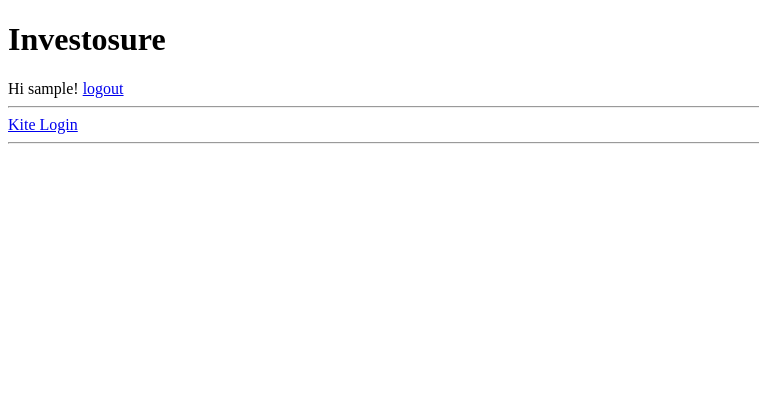
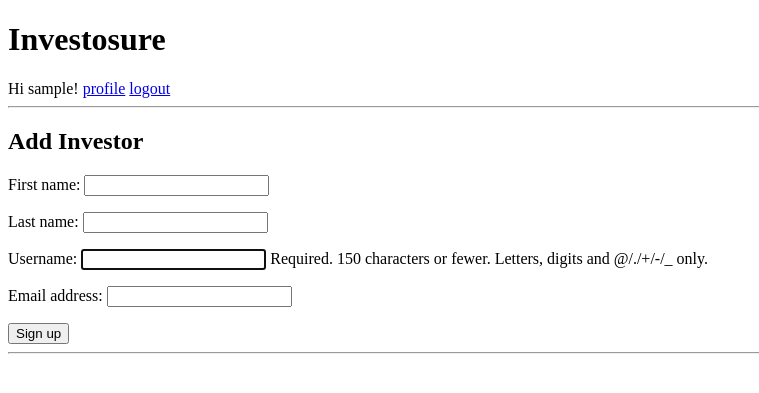
Before and after one commit to crazymerlyn/kite-test, a Django app: page /add_investor in a window 1280 px wide. Shown: the top 393 px of the page, without its empty margins (0-759 px from the left). Run offline with Django 3.2, Linux system fonts and the light colour scheme; the visitor is signed in with stand-in values (Sample User, id 1).

Commit message:
Imlement some more basic functionality

```diff
--- a/kite_test/settings.py
+++ b/kite_test/settings.py
@@ -122,3 +122,4 @@ USE_TZ = True
 
 STATIC_URL = '/static/'
 LOGIN_URL = '/login'
+LOGIN_REDIRECT_URL = '/'
--- /dev/null
+++ b/main/forms.py
@@ -0,0 +1,18 @@
+from django import forms
+from django.contrib.auth.forms import UserCreationForm
+from django.contrib.auth.models import User
+
+class SignupForm(UserCreationForm):
+    class Meta:
+        model = User
+        fields = ('first_name', 'last_name', 'username', 'email')
+
+class AddInvestorForm(UserCreationForm):
+    def __init__(self, *args, **kwargs):
+       super(AddInvestorForm, self).__init__(*args, **kwargs)
+       del self.fields['password1']
+       del self.fields['password2']
+
+    class Meta:
+        model = User
+        fields = ('first_name', 'last_name', 'username', 'email')
--- a/main/models.py
+++ b/main/models.py
@@ -8,12 +8,13 @@ from django.dispatch import receiver
 class Profile(models.Model):
     user = models.OneToOneField(User, on_delete=models.CASCADE)
     is_agent = models.BooleanField(default=False)
-    referer = models.ForeignKey('self', on_delete=models.SET_NULL, null=True)
+    referer = models.ForeignKey(User, on_delete=models.SET_NULL, null=True, blank=True, related_name='investors')
 
 @receiver(post_save, sender=User)
 def create_user_profile(sender, instance, created, **kwargs):
     if created:
         Profile.objects.create(user=instance)
+    instance.profile.save()
 
 @receiver(post_save, sender=User)
 def save_user_profile(sender, instance, **kwargs):
--- /dev/null
+++ b/main/templates/main/add_investor.html
@@ -0,0 +1,10 @@
+{% extends 'main/base.html' %}
+
+{% block content %}
+  <h2>Add Investor</h2>
+  <form method="post">
+    {% csrf_token %}
+    {{ form.as_p }}
+    <button type="submit">Sign up</button>
+  </form>
+{% endblock %}
--- /dev/null
+++ b/main/templates/main/added_investor.html
@@ -0,0 +1,5 @@
+{% extends 'main/base.html' %}
+
+{% block content %}
+The link to change password is {% url 'password_reset_confirm' uid token %}
+{% endblock %}
--- a/main/templates/main/base.html
+++ b/main/templates/main/base.html
@@ -9,9 +9,11 @@
     <h1>Investosure</h1>
     {% if user.is_authenticated %}
       Hi {{ user.username }}!
+      <a href="{% url 'profile' %}">profile</a>
       <a href="{% url 'logout' %}">logout</a>
     {% else %}
       <a href="{% url 'login' %}">login</a>
+      <a href="{% url 'signup' %}">signup</a>
     {% endif %}
   </header>
   <hr>
--- a/main/urls.py
+++ b/main/urls.py
@@ -1,8 +1,15 @@
 from django.conf.urls import url
+from django.contrib.auth import views as auth_views
 from . import views
 
 urlpatterns = [
-        url('^login', views.login, name='login'),
+        url('^profile', views.profile, name='profile'),
+        url('^signup', views.signup, name='signup'),
+        url('^add_investor', views.add_investor, name='add_investor'),
+        url('^password_reset/$', auth_views.password_reset, name='password_reset'),
+        url(r'^reset/(?P<uidb64>[0-9A-Za-z_\-]+)/(?P<token>[0-9A-Za-z]{1,13}-[0-9A-Za-z]{1,20})/$',
+                auth_views.password_reset_confirm, name='password_reset_confirm'),
+        url(r'^reset/done/$', auth_views.password_reset_complete, name='password_reset_complete'),
         url('^request_token', views.request_token, name='request_token'),
-        url('', views.index, name='index'),
+        url('', views.index, name='home'),
 ]
--- a/main/views.py
+++ b/main/views.py
@@ -1,14 +1,21 @@
 from django.shortcuts import render, redirect
+from django.contrib.auth import login, authenticate
+from django.contrib.auth.models import User
 from django.contrib.auth.decorators import login_required
+from django.contrib.auth.tokens import default_token_generator
+from django.utils.encoding import force_text
+from django.utils.http import urlsafe_base64_encode
+from django.db import transaction
 from kiteconnect import KiteConnect
 import os
+
+from .forms import SignupForm, AddInvestorForm
 
 api_key = os.environ['API_KEY']
 api_secret = os.environ['API_SECRET']
 
 # Create your views here.
 
-@login_required
 def index(request):
     ctx = {}
     ctx['access_token'] = request.session.get('access_token', '')
@@ -18,7 +25,47 @@ def index(request):
         ctx['orders'] = kite.instruments()[:10]
     return render(request, "main/index.html", ctx)
 
-def login(request):
+def signup(request):
+    if request.method == 'POST':
+        form = SignupForm(request.POST)
+        if form.is_valid():
+            user = form.save()
+            user.refresh_from_db()  # load the profile instance created by the signal
+            user.profile.is_agent = False
+            user.save()
+            raw_password = form.cleaned_data.get('password1')
+            user = authenticate(username=user.username, password=raw_password)
+            login(request, user)
+            return redirect('home')
+    else:
+        form = SignupForm()
+    return render(request, 'main/signup.html', {'form': form})
+
+@login_required
+@transaction.atomic
+def add_investor(request):
+    if request.method == 'POST':
+        form = AddInvestorForm(request.POST)
+        if request.user.profile.is_agent and form.is_valid():
+            form.cleaned_data['password1'] = User.objects.make_random_password()
+            form.cleaned_data['password2'] = form.cleaned_data['password1']
+            user = form.save()
+            user.refresh_from_db()  # load the profile instance created by the signal
+            user.profile.is_agent = False
+            user.profile.referer = request.user
+            user.save()
+            token = default_token_generator.make_token(user)
+            uid = force_text(urlsafe_base64_encode(str(user.pk)))
+            return render(request, 'main/added_investor.html', {'token': token, 'uid': uid })
+    else:
+        form = AddInvestorForm()
+    return render(request, 'main/add_investor.html', {'form': form})
+
+@login_required
+def profile(request):
+    return render(request, "main/profile.html")
+
+def kite_login(request):
     return redirect('https://kite.trade/connect/login?v=3&api_key=%s' % api_key)
 
 def request_token(request):
```
Also changed, not shown: main/templates/main/profile.html (added, +18 -0 lines), main/templates/main/signup.html (added, +10 -0 lines).
